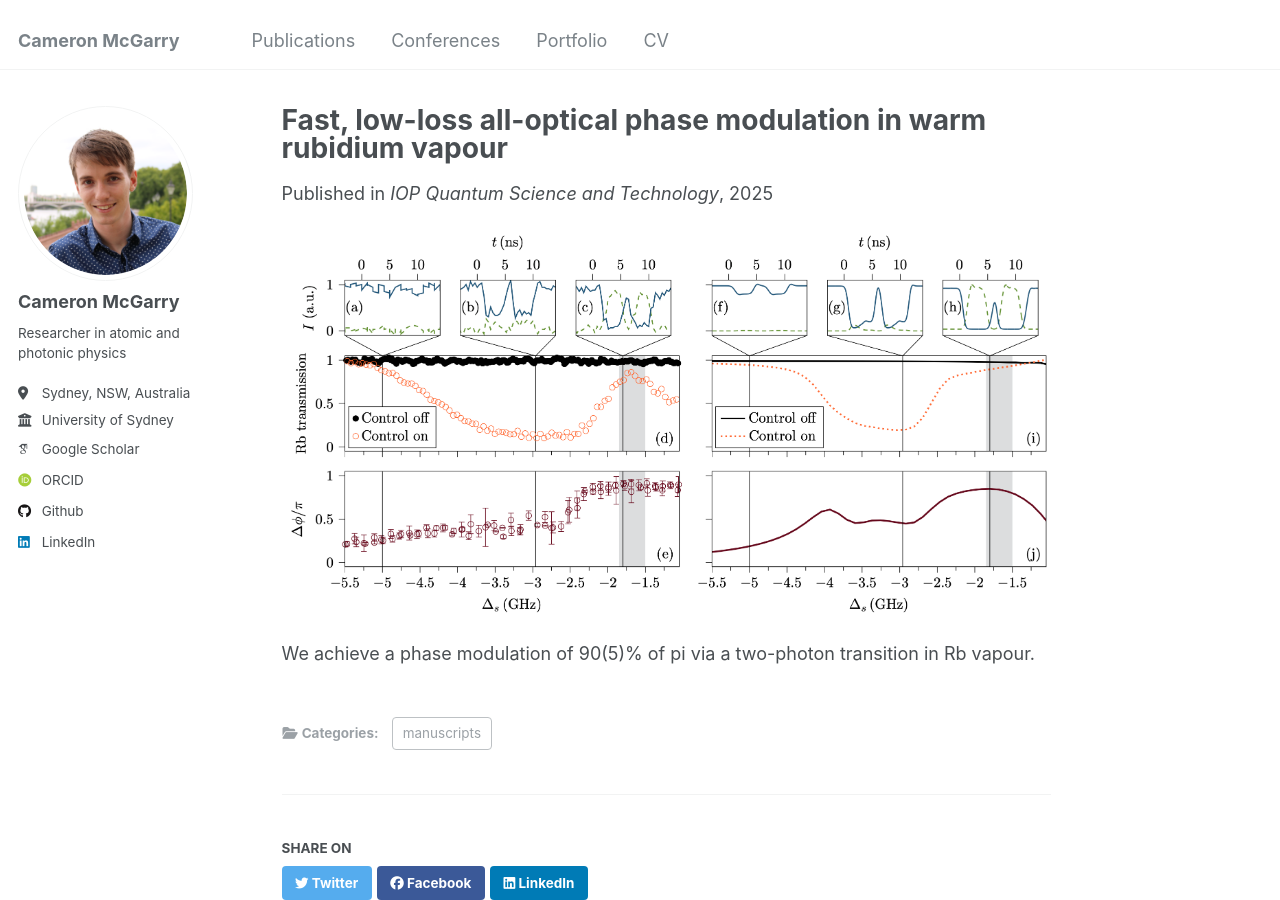
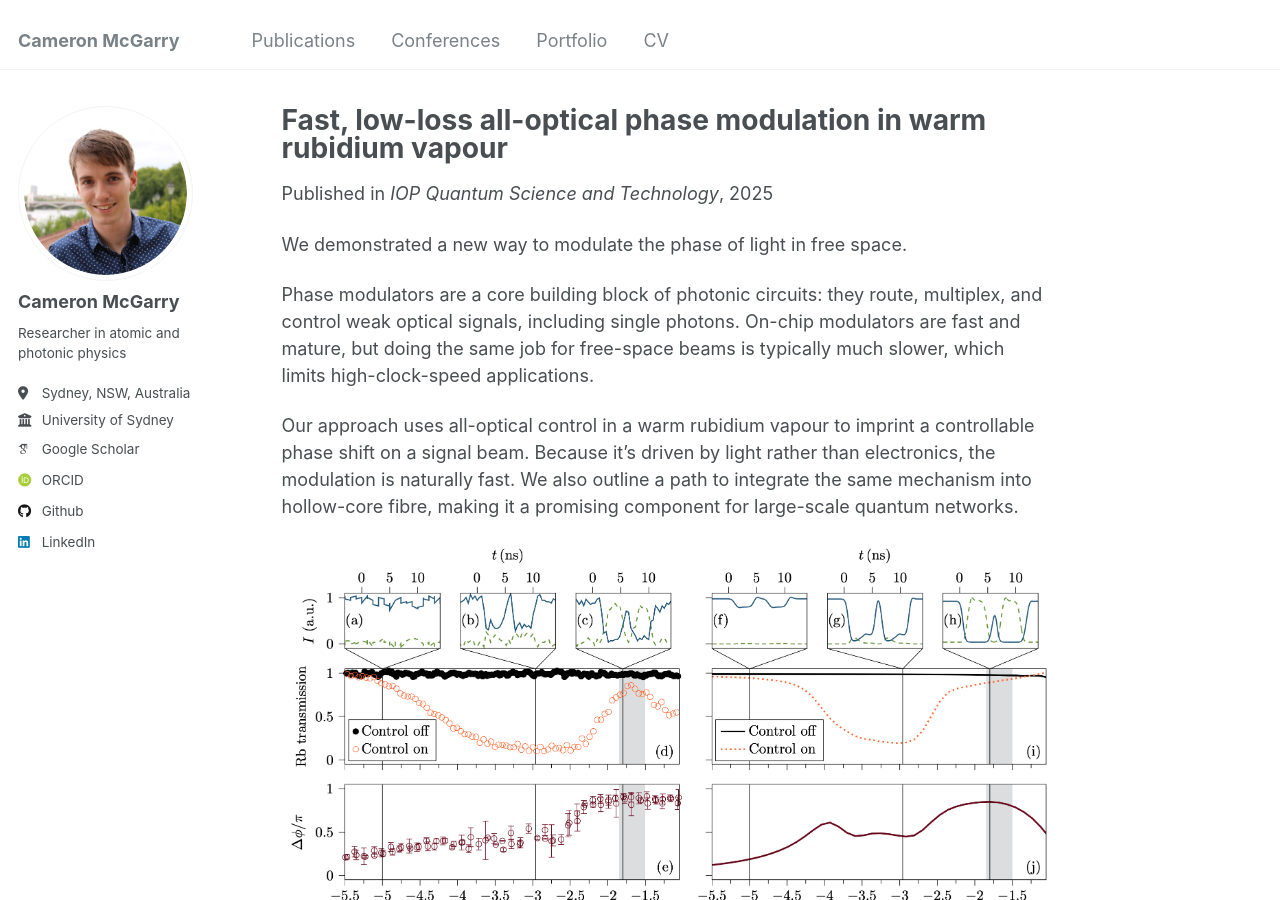
Before and after one commit to mcgarc/mcgarc.github.io, a Jekyll site: the page built from _publications/2025-01-01-Rb-phase.md, in a window 1280 px wide and 900 px high. Built offline with Jekyll 4.4.1, drawn with Linux system fonts in a browser that asks for light colours; some web fonts are replaced.

Commit message:
Improve description of WD paper

```diff
--- a/_publications/2025-01-01-Rb-phase.md
+++ b/_publications/2025-01-01-Rb-phase.md
@@ -10,9 +10,15 @@ paperurl: 'https://doi.org/10.1088/2058-9565/ad9fa3'
 arxivurl: 'https://arxiv.org/abs/2309.04313'
 ---
 
+We demonstrated a new way to modulate the phase of light in free space.
+
+Phase modulators are a core building block of photonic circuits: they route, multiplex, and control weak optical signals, including single photons.
+On-chip modulators are fast and mature, but doing the same job for free-space beams is typically much slower, which limits high-clock-speed applications.
+
+Our approach uses all-optical control in a warm rubidium vapour to imprint a controllable phase shift on a signal beam.
+Because it’s driven by light rather than electronics, the modulation is naturally fast.
+We also outline a path to integrate the same mechanism into hollow-core fibre, making it a promising component for large-scale quantum networks.
+
 ![Key results from the phase modulation paper, showing the phase shift and
 transmission for various signal detunings. Left panels show experiment, and
 right panels show simulations.](/images/Rb-phase-cover.png)
-
-We achieve a phase modulation of 90(5)% of pi via a two-photon
-transition in Rb vapour.
```
